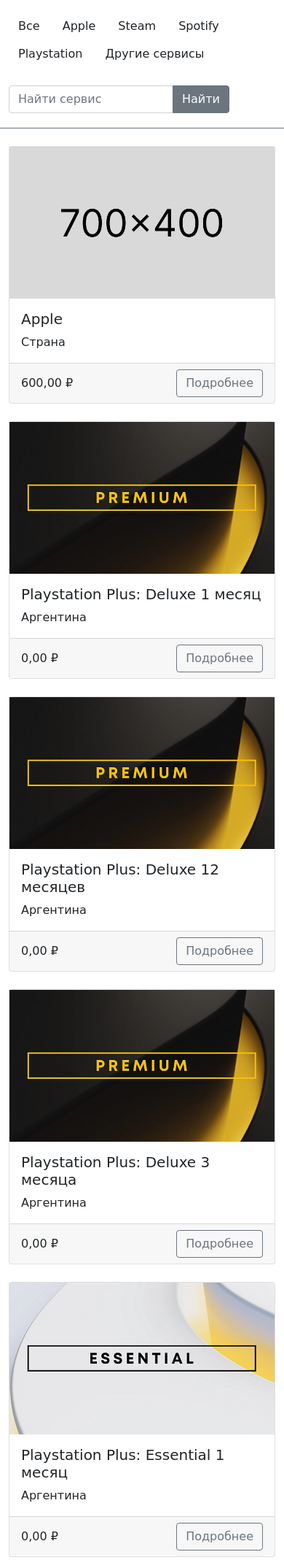
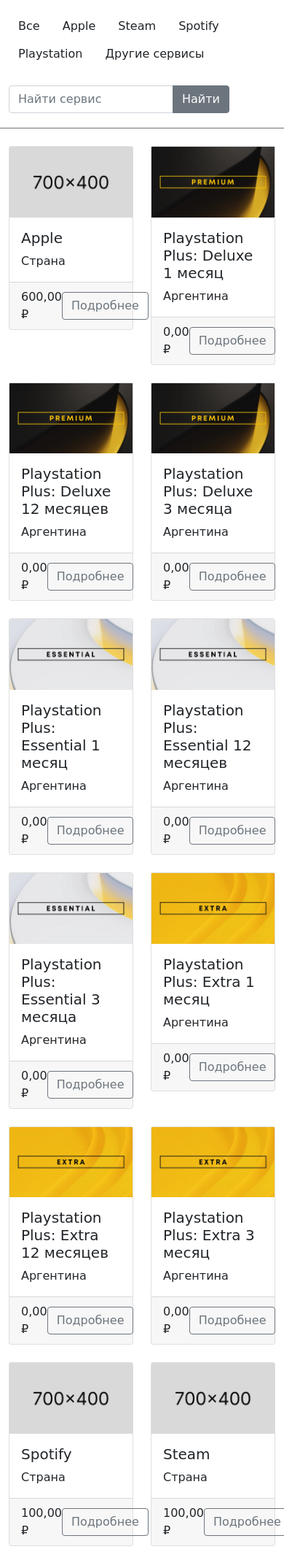
Before and after one commit to Artem089/pankratoff2, a Django app: page / in a window 390 px wide. Shown: the part 144-2281 px from the top of the page at 73% size. Run offline with Django 4.2, Linux system fonts and the light colour scheme; data comes from the database, SQL or seed files in the repository.

Commit message:
Правка файлов

```diff
--- a/bot/templates/pages/catalog.html
+++ b/bot/templates/pages/catalog.html
@@ -23,10 +23,10 @@
     </form>
 </div>
 
-<div class="container">
-    <div class="row row-cols-1 row-cols-sm-2 row-cols-lg-4">
+<div class="container ">
+    <div class="row row-cols-2 row-cols-sm-1">
         {% for product in products %}
-        <div class="col-lg-4 col-md-6 mb-4">
+        <div class="col col-lg-4 col-md-6 col-sm-12 mb-4">
             <div class="card">
                 <img class="product_img" src="{{ product.image.url }}" alt="{{ product.name }}">
                 <div class="card-body">
--- a/static/css/style.css
+++ b/static/css/style.css
@@ -1,3 +1,10 @@
+*,*::before,*::after{
+    padding: 0;
+    margin: 0;
+    border: 0;
+    box-sizing: border-box;
+}
+
 body, html {
     font-family: comic sans ms, sans-serif;
     height: 100vh; /* Установите минимальную высоту для контейнера body, чтобы подвал всегда был внизу */
@@ -64,7 +71,7 @@
 
 }
 
-@media (max-width: 1400px) {
+@media screen and (max-width: 1400px) {
     .filter{
         flex-wrap: wrap !important;
     }
@@ -88,7 +95,7 @@
     }
   }
 
-@media (max-width: 990px) {
+@media screen and (max-width: 990px) {
     .accordion-body{
         font-size: 40px;
     }
@@ -113,7 +120,7 @@
 
   }
 
-@media (max-width: 770px) {
+@media screen and (max-width: 770px) {
     .collapse a{
         font-size: 10px;
     }
```
